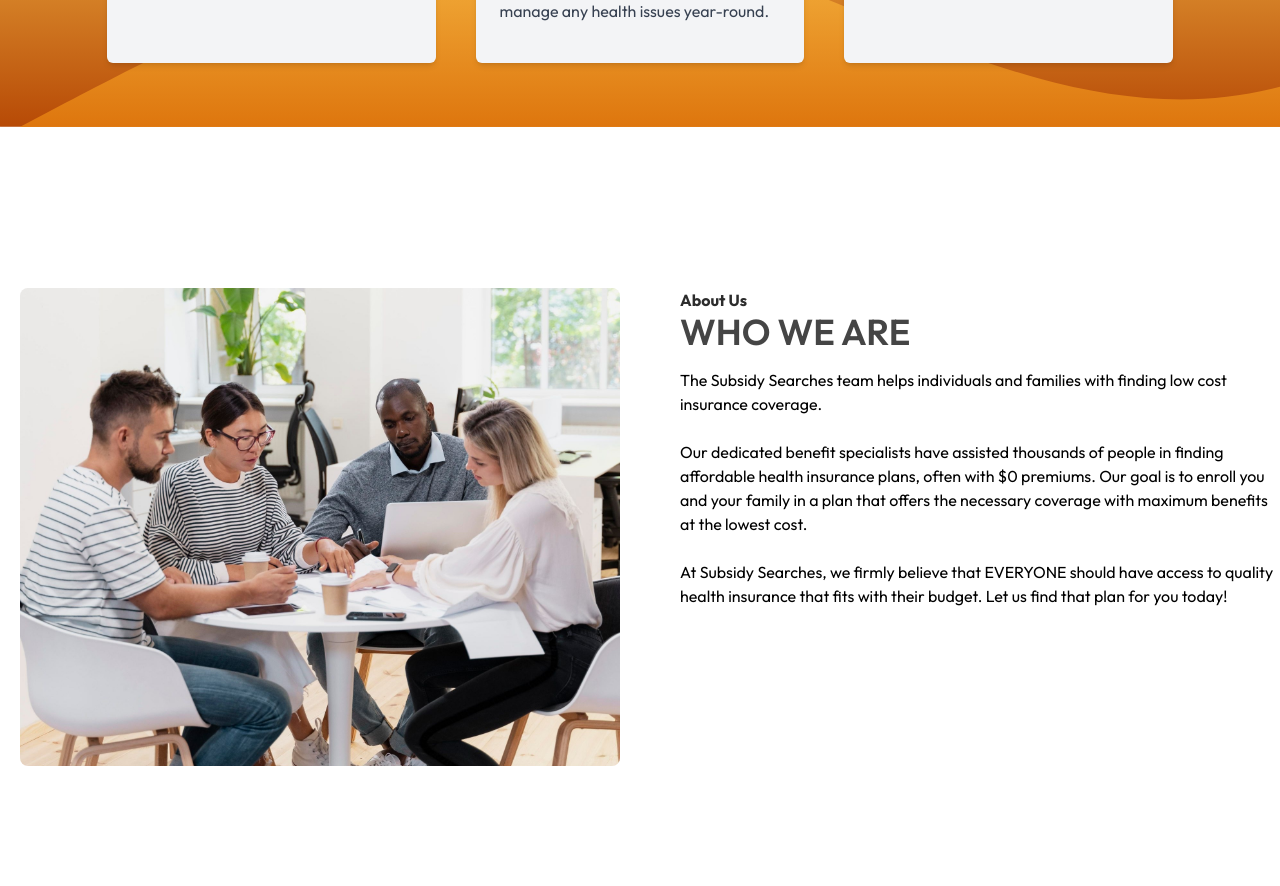
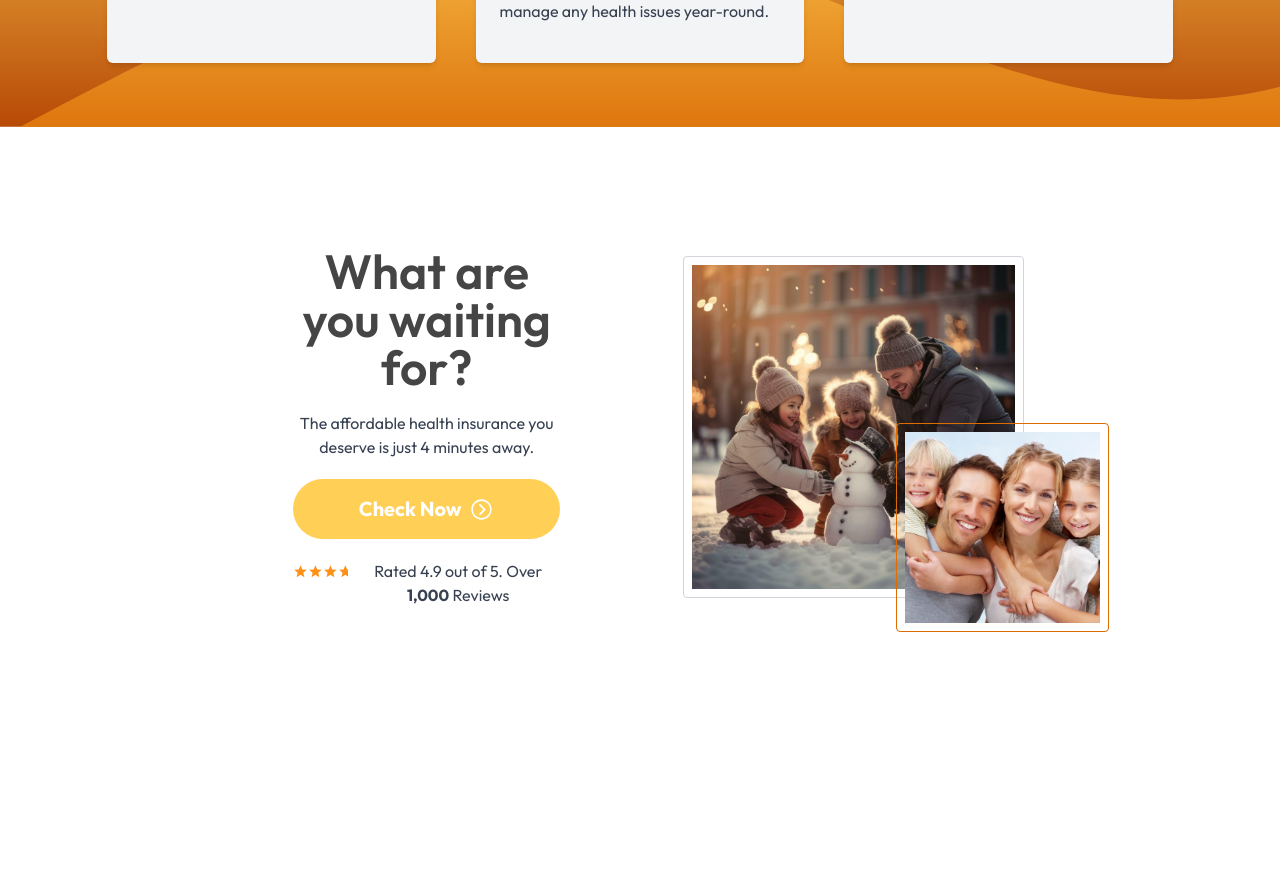
Before and after one commit to devhuzaifa98/subsidy-searches-clone, a React (Create React App) app in the folder client/: page / in a window 1280 px wide. Shown: the part 4240-5126 px from the top of the page. Built offline with nearby package versions, Linux system fonts and the light colour scheme.

Commit message:
add waiting for section

```diff
--- /dev/null
+++ b/client/src/pages/home/WaitingFor.js
@@ -0,0 +1,49 @@
+import { IoIosArrowDropright } from 'react-icons/io';
+import { useNavigate } from 'react-router-dom';
+import FamilyOne from '../../assets/images/family_1.jpg';
+import FamilyTwo from '../../assets/images/family_2.jpg';
+import Rank from '../../svgs/rank';
+
+const WaitingFor = () => {
+    const navigate = useNavigate();
+    return (
+        <section className="relative z-0 flex min-h-[600px] items-center justify-center gap-y-10 bg-transparent bg-white py-10 py-16 text-gray-700">
+            <div className="flex w-1/3 flex-col items-center justify-center gap-y-5 px-20 text-center">
+                <h1 className="text-center text-5xl font-semibold text-secondary">
+                    What are you waiting for?
+                </h1>
+                <p>
+                    The affordable health insurance you deserve is just 4
+                    minutes away.
+                </p>
+                <button
+                    onClick={() => navigate('/form')}
+                    className="flex w-full items-center justify-center gap-x-2 rounded-full bg-primary-300 py-4 text-xl font-bold text-white"
+                >
+                    Check Now
+                    <IoIosArrowDropright size={25} />
+                </button>
+                <div className="flex gap-x-2">
+                    <Rank />
+                    <p>
+                        Rated 4.9 out of 5. Over <b>1,000</b> Reviews
+                    </p>
+                </div>
+            </div>
+            <div className="relative flex w-1/3 items-center justify-center">
+                <img
+                    className="h-[80%] w-[80%] rounded border border-gray-300 p-2"
+                    src={FamilyOne}
+                    alt="family 1"
+                />
+                <img
+                    className="absolute -bottom-[10%] left-[60%] w-1/2 rounded border border-primary-600 p-2"
+                    src={FamilyTwo}
+                    alt="family 2"
+                />
+            </div>
+        </section>
+    );
+};
+
+export default WaitingFor;
--- a/client/src/pages/home/index.js
+++ b/client/src/pages/home/index.js
@@ -6,6 +6,7 @@ import ApplySticky from './ApplySticky';
 import Carriers from './Carriers';
 import Hero from './Hero';
 import Process from './Process';
+import WaitingFor from './WaitingFor';
 import WhyUs from './WhyUs';
 
 const Home = () => {
@@ -19,6 +20,7 @@ const Home = () => {
             <Process />
             <Afford />
             <WhyUs />
+            <WaitingFor />
             <About />
             <Footer />
         </>
```
Also changed, not shown: client/src/assets/images/family_1.jpg (added), client/src/assets/images/family_2.jpg (added).
